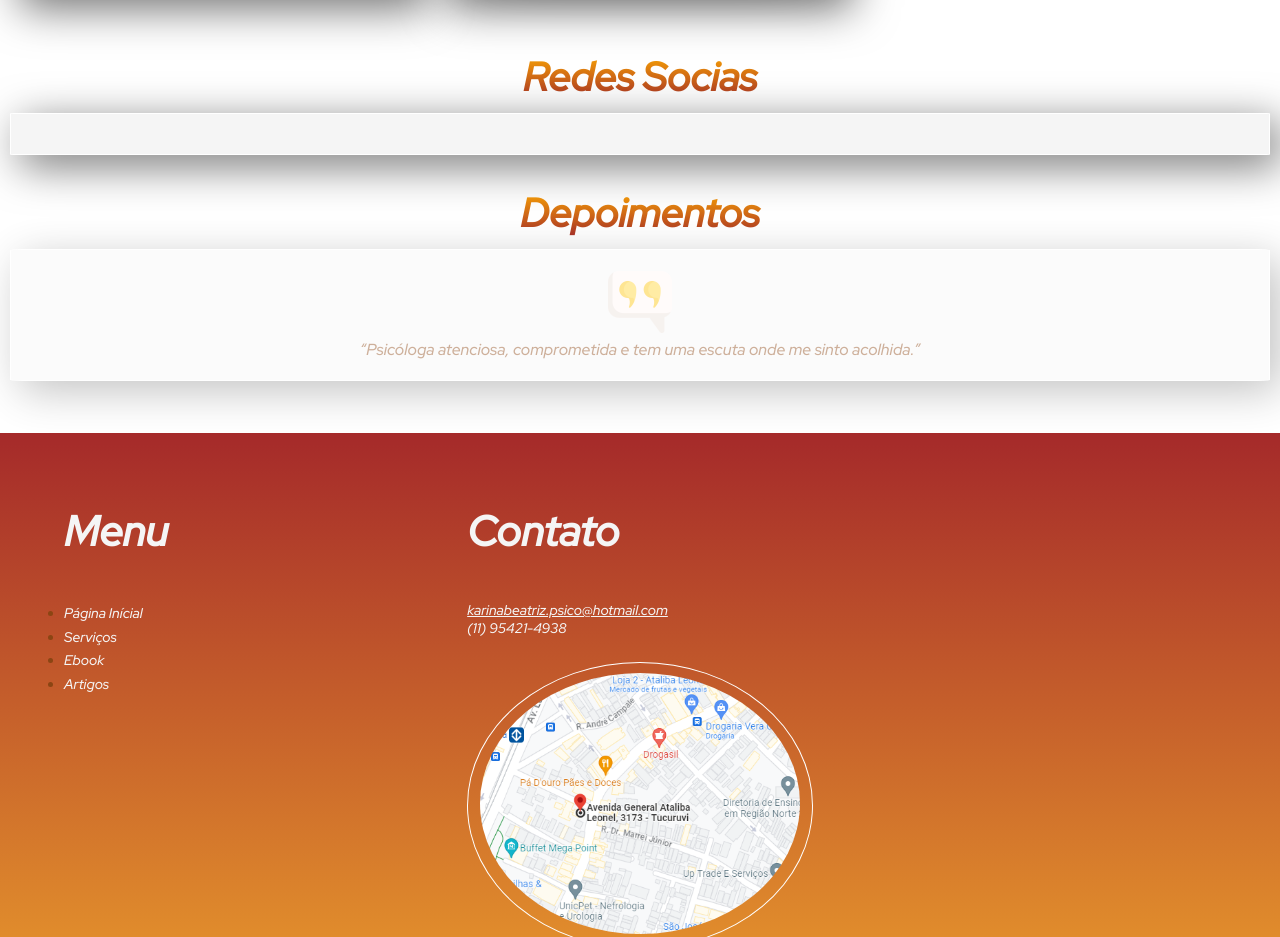
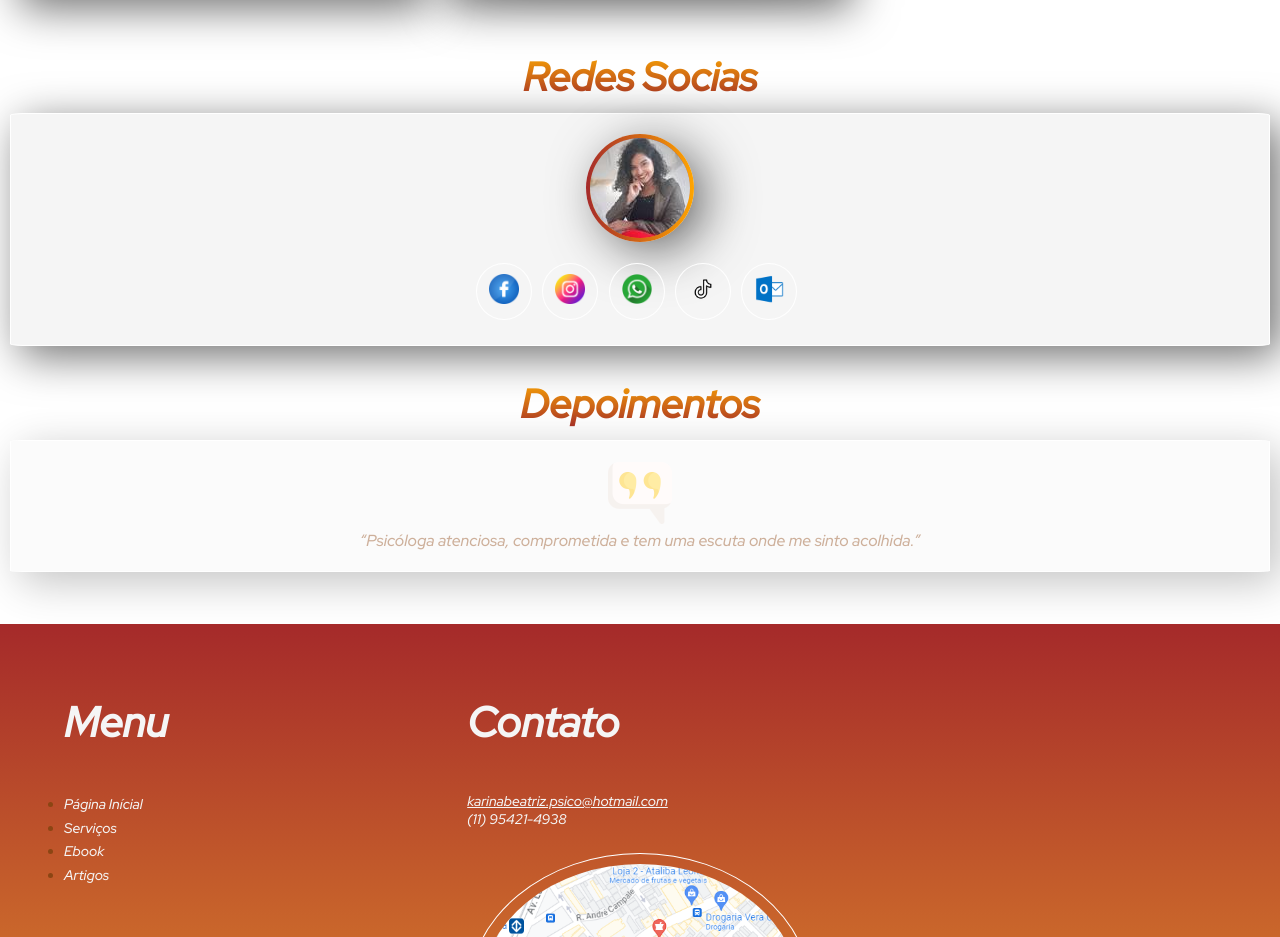
Before and after one commit to Estevao-lang/psi, a plain HTML site: page index.html in a window 1280 px wide. Shown: the part 9347-10284 px from the top of the page. Drawn offline with Linux system fonts and the light colour scheme; some icons are missing.

Commit message:
Add files via upload

```diff
--- a/index.html
+++ b/index.html
@@ -494,7 +494,22 @@ v44h-352z" />
 
                 <h1>Redes Socias</h1>
 
-               <div class="redes">
+               <div class="redes1">
+
+                <div class="profile1"><img class="profile" src="./img/profile1.jpeg" alt=""></div> <br>
+
+
+                <a href="https://www.facebook.com/psi.karinabeatriz?_rdc=2&_rdr" target="_blank"  class="botao"><img src="./img/icon/facebook.png" width="30px" target="_blank" alt=""></i>
+                    </span>
+                </a>
+                <a href="https://www.instagram.com/psi.karinabeatriz/" target="_blank"  class="botao"><span> <img src="./img/icon/instagram.png" width="30px"  target="_blank" alt=""></i> </span></a>
+                <a href="https://web.whatsapp.com/send?phone=5511954214938&text=Ol%C3%A1%2C%20psic%C3%B3loga%20Karina%21%20Encontrei%20voc%C3%AA%20no%20seu%20site%2C%20gostaria%20de%20mais%20informa%C3%A7%C3%B5es%20sobre%20os%20seus%20atendimentos." target="_blank"
+                    class="botao"><span> <img src="./img/icon/whatsapp.png" width="30px" alt=""> </span></a>
+
+                    <a href="https://www.tiktok.com/@psi.karinabeatriz" target="_blank"  class="botao"><span> <img src="./img/icon/tiktok.png" width="30px"  target="_blank" alt=""></i> </span></a>
+
+
+                    <a href="mailto: karinabeatriz.psico@hotmail.com" target="_blank"  class="botao"><span> <img src="./img/icon/email.png" width="30px"  target="_blank" alt=""></i> </span></a>
 
                </div>
                    <br>
@@ -850,12 +865,18 @@ v44h-352z" />
 
                 <h3 class="titleFooter"> Redes Sociais</h3>
 
-                <a href="https://www.facebook.com/psi.karinabeatriz?_rdc=2&_rdr" class="botao"><img src="./img/icon/facebook.png" width="30px" target="_blank" alt=""></i>
+                <a href="https://www.facebook.com/psi.karinabeatriz?_rdc=2&_rdr" target="_blank"  class="botao"><img src="./img/icon/facebook.png" width="30px" target="_blank" alt=""></i>
                     </span>
                 </a>
-                <a href="https://www.instagram.com/psi.karinabeatriz/" class="botao"><span> <img src="./img/icon/instagram.png" width="30px"  target="_blank" alt=""></i> </span></a>
+                <a href="https://www.instagram.com/psi.karinabeatriz/" target="_blank"  class="botao"><span> <img src="./img/icon/instagram.png" width="30px"  target="_blank" alt=""></i> </span></a>
                 <a href="https://web.whatsapp.com/send?phone=5511954214938&text=Ol%C3%A1%2C%20psic%C3%B3loga%20Karina%21%20Encontrei%20voc%C3%AA%20no%20seu%20site%2C%20gostaria%20de%20mais%20informa%C3%A7%C3%B5es%20sobre%20os%20seus%20atendimentos." target="_blank"
                     class="botao"><span> <img src="./img/icon/whatsapp.png" width="30px" alt=""> </span></a>
+
+                    <a href="https://www.tiktok.com/@psi.karinabeatriz" target="_blank"  class="botao"><span> <img src="./img/icon/tiktok.png" width="30px"  target="_blank" alt=""></i> </span></a>
+
+
+                    <a href="mailto: karinabeatriz.psico@hotmail.com" target="_blank"  class="botao"><span> <img src="./img/icon/email.png" width="30px"  target="_blank" alt=""></i> </span></a>
+
 
             </div>
             <!--Col Footer 3-->
--- a/style.css
+++ b/style.css
@@ -323,6 +323,19 @@ p  {
         border: 1px solid #fff;
         max-height: 100%;
     }
+    .redes1{
+        text-align: center;
+        background-color: whitesmoke;
+        border-radius: 1%;
+        -webkit-box-shadow: 10px 10px 44px 0px rgba(0, 0, 0, 0.57);
+        -moz-box-shadow: 10px 10px 44px 0px rgba(0, 0, 0, 0.57);
+        box-shadow: 10px 10px 44px 0px rgba(0, 0, 0, 0.57);
+        padding: 20px;
+        margin: 10px;
+        border: 1px solid #fff;
+        max-height: 100%;
+    }
+
 .apresentacao {
     background-color: white;
     display: flex;
```
Also changed, not shown: img/icon/email.png (added), img/icon/tiktok.png (added), img/profile1.jpeg (added).
